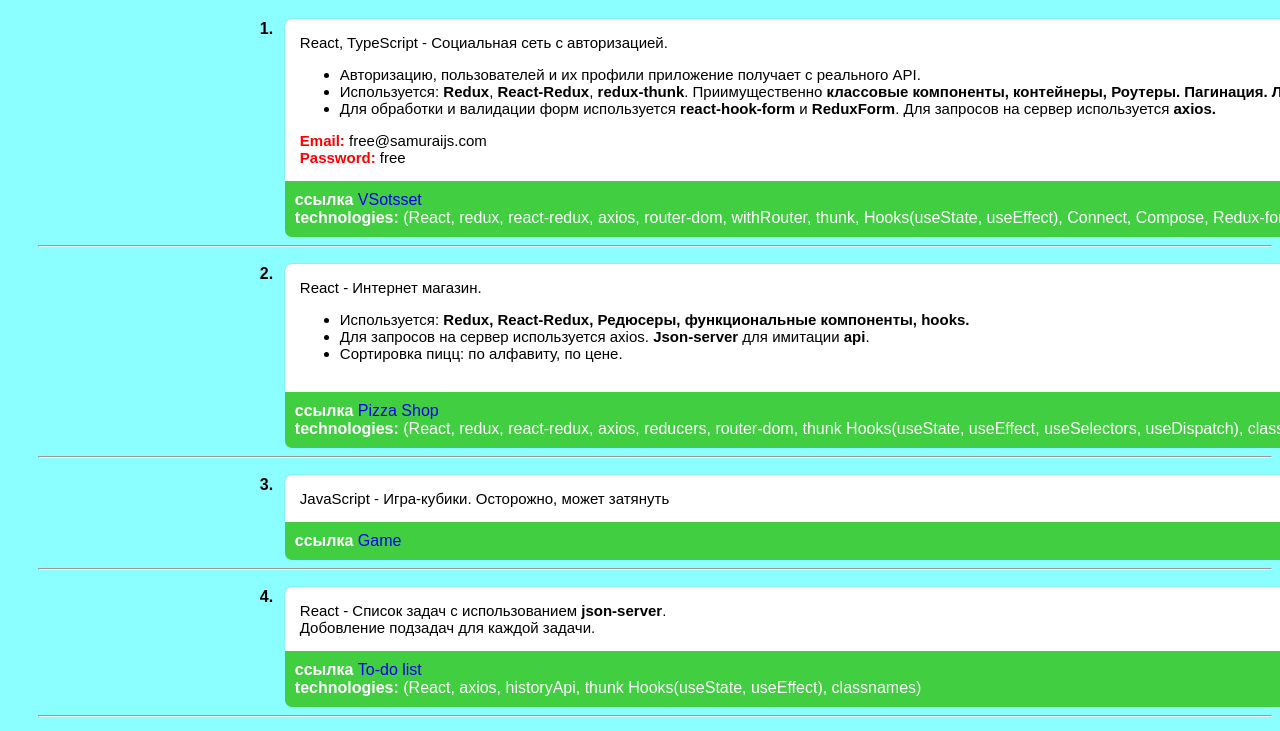
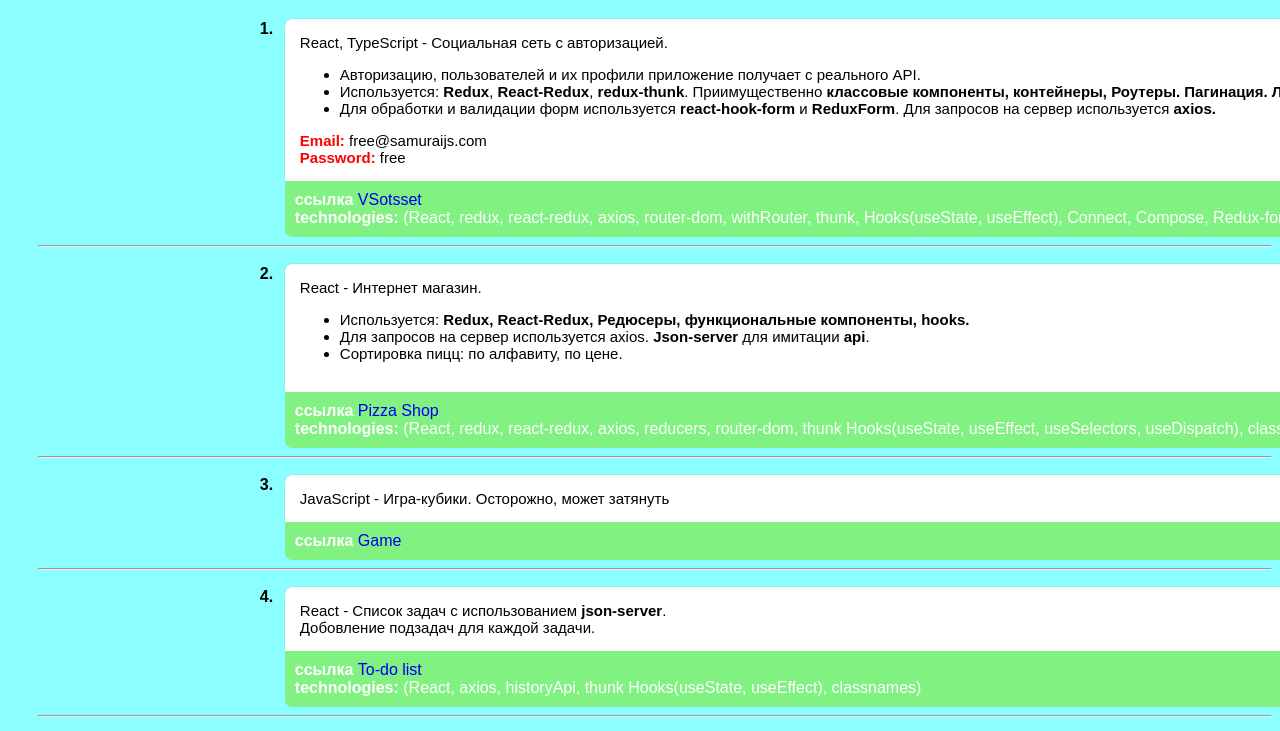
Before and after one commit to Suanchik/portf, a plain HTML site: page index.html in a window 1280 px wide. Shown: the part 61-792 px from the top of the page. Drawn offline with Linux system fonts and the light colour scheme.

Commit message:
Update index.css

```diff
--- a/css/index.css
+++ b/css/index.css
@@ -74,7 +74,7 @@ p {
 
   .technologies {
     margin-top: -10px;
-    background-color: rgb(65, 207, 65);
+    background-color: rgb(129, 241, 129);
     color: white;
     width: 1210px;
     padding: 10px;
```
